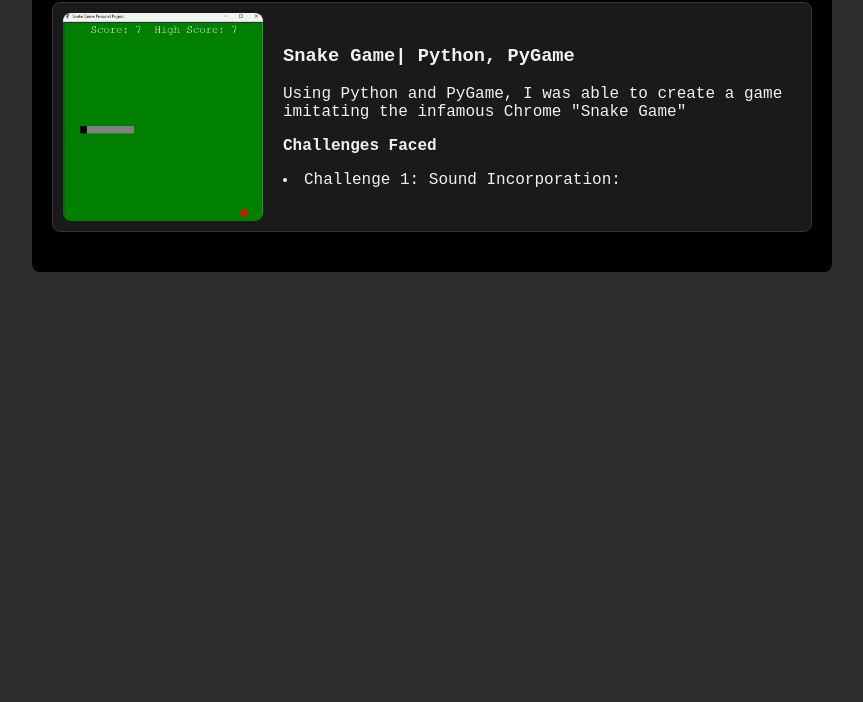
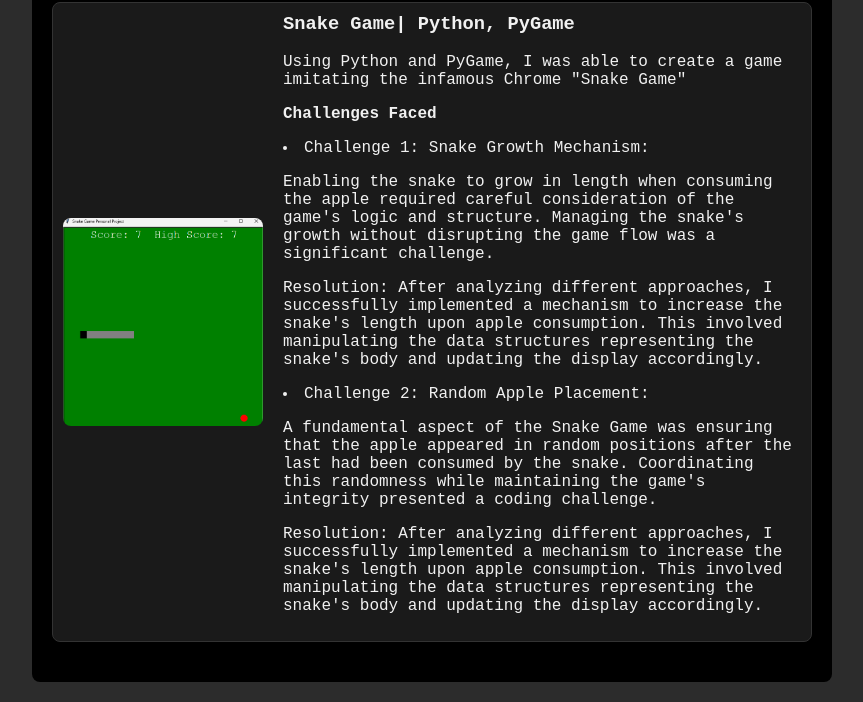
Before and after one commit to Germain001/portfolio, a plain HTML site: page projects.html in a window 1280 px wide. Shown: the part 297-999 px from the top of the page, without its empty margins (208-1071 px from the left). Before the commit the page ends 800 px from the top, so only its background shows below. Drawn offline with Linux system fonts and the light colour scheme.

Commit message:
Update projects.html

```diff
--- a/projects.html
+++ b/projects.html
@@ -103,7 +103,12 @@
                     <h3>Snake Game| Python, PyGame</h3>
                     <p>Using Python and PyGame, I was able to create a game imitating the infamous Chrome "Snake Game"</p>
                     <p><b>Challenges Faced</b></p>
-                    <li>Challenge 1: Sound Incorporation:</li>
+                    <li>Challenge 1: Snake Growth Mechanism:</li>
+                    <p>Enabling the snake to grow in length when consuming the apple required careful consideration of the game's logic and structure. Managing the snake's growth without disrupting the game flow was a significant challenge.</p>
+                    <p>Resolution: After analyzing different approaches, I successfully implemented a mechanism to increase the snake's length upon apple consumption. This involved manipulating the data structures representing the snake's body and updating the display accordingly.</p>
+                    <li>Challenge 2: Random Apple Placement:</li>
+                    <p>A fundamental aspect of the Snake Game was ensuring that the apple appeared in random positions after the last had been consumed by the snake. Coordinating this randomness while maintaining the game's integrity presented a coding challenge.</p>
+                    <p>Resolution: After analyzing different approaches, I successfully implemented a mechanism to increase the snake's length upon apple consumption. This involved manipulating the data structures representing the snake's body and updating the display accordingly.</p>
                 </div>
             </div>
             <!-- I can later on add more below if I need to -->
```
